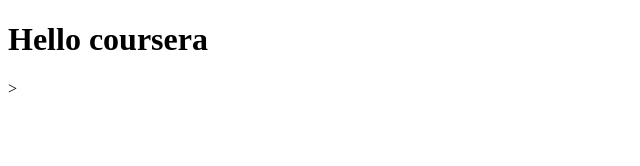
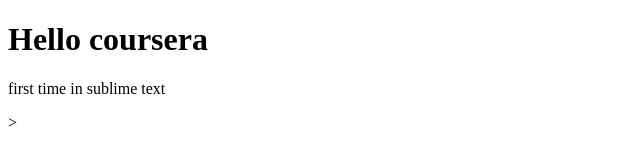
Before and after one commit to rraskoti100/coursera-test, a plain HTML site: page index.html in a window 1280 px wide. Shown: the whole page, without its empty margins (0-640 px from the left). Drawn offline with Linux system fonts and the light colour scheme.

Commit message:
small addition to previous

```diff
--- a/index.html
+++ b/index.html
@@ -5,5 +5,6 @@
 </head>
 <body>
 	<h1>Hello coursera</h1>
+	<p>first time in sublime text</p>
 </body>
 </html>>
```
